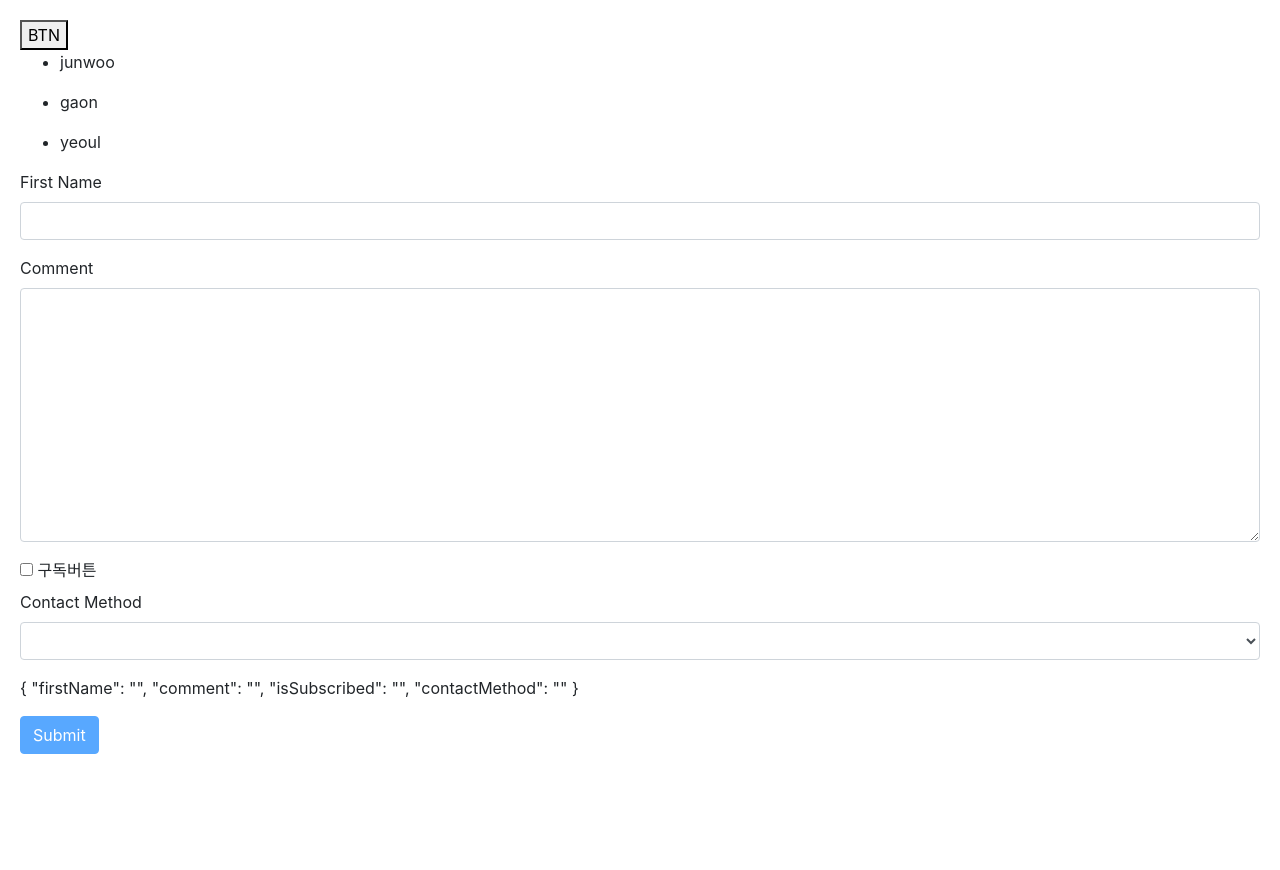
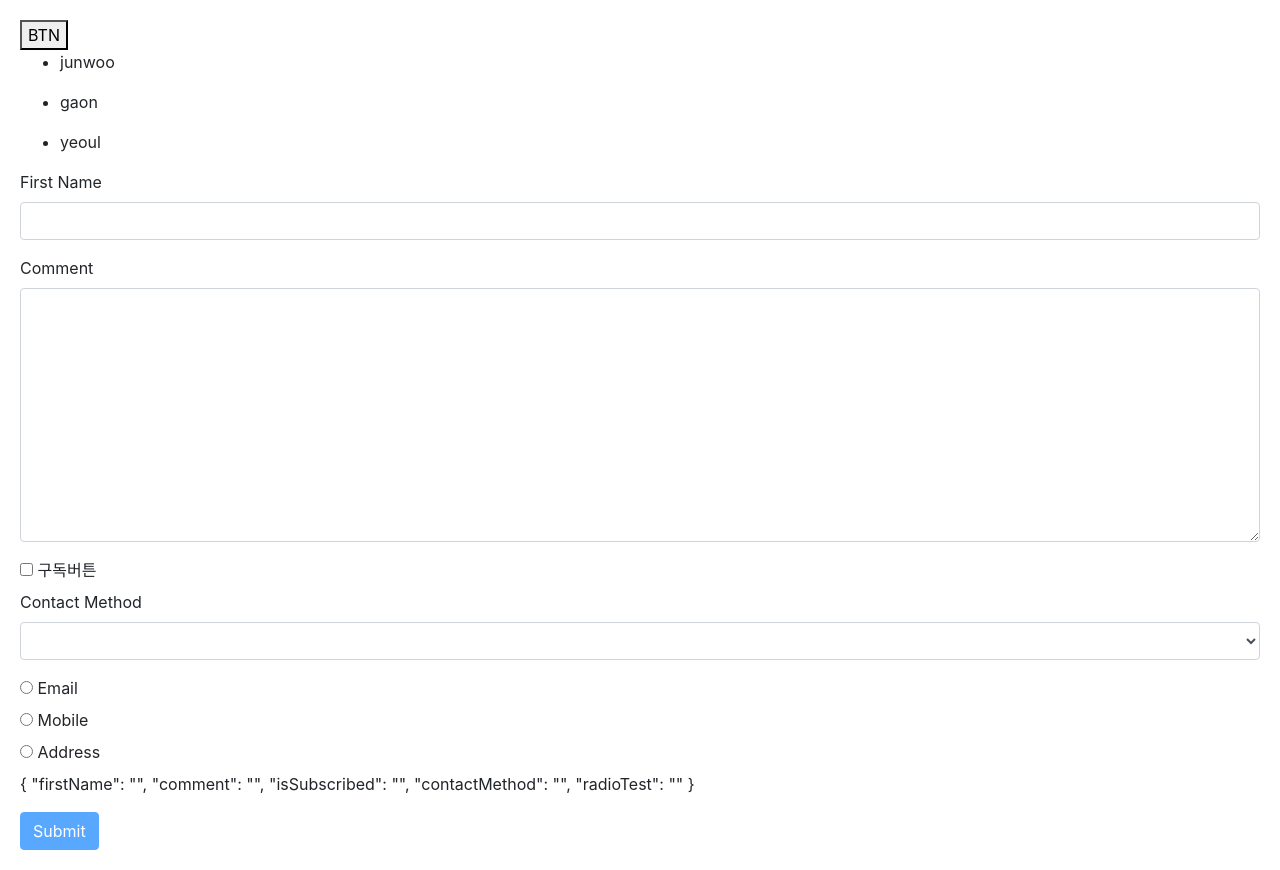
Before and after one commit to JUNWOO45/angular_project, an Angular app in the folder project/: page / in a window 1280 px wide. Before the commit the page ends 800 px from the top, so only its background shows below. Built offline with nearby package versions, Linux system fonts and the light colour scheme.

Commit message:
User Radio buttons

```diff
--- a/project/src/app/contact-form/contact-form.component.html
+++ b/project/src/app/contact-form/contact-form.component.html
@@ -53,6 +53,19 @@
     </select>
   </div>
 
+  <div class="radio" *ngFor="let method of contactMethods" >
+    <label for="">
+      <input
+        ngModel
+        type="radio"
+        name="radioTest"
+        value="1"
+        [value]="method.id"
+      >
+        {{ method.name }}
+    </label>
+  </div>
+
   <p>{{ f.value | json }}</p>
 
   <button
```
